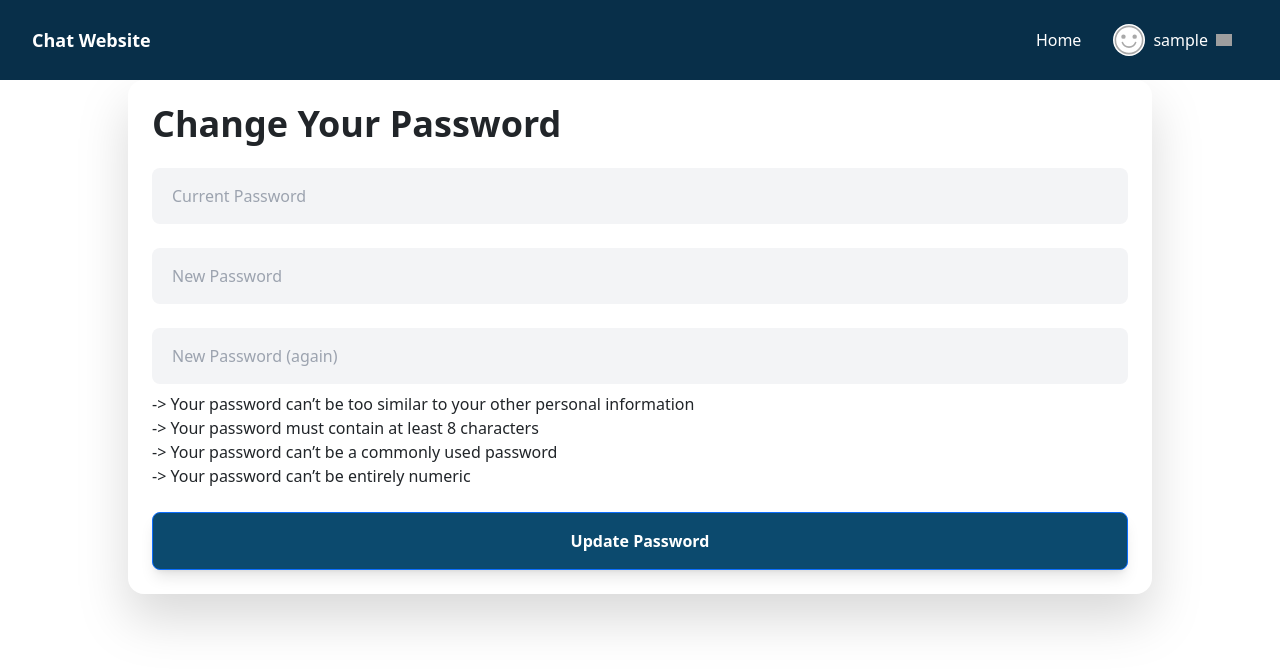
After one commit to duytha2502/TTTN_Project, a Django app: page /profile/accounts/password/change/ in a window 1280 px wide. The commit adds this page. Shown: the top 669 px of the page. Run offline with Django 5.2, Linux system fonts and the light colour scheme; the visitor is signed in with stand-in values (Sample User, id 1); parts of the project's set-up code (start-up, migrations or seed data) failed here and were passed over; some libraries are stand-ins or nearby versions; grey boxes are pictures that could not be loaded.

Commit message:
Update Change Password Feature

```diff
--- a/a_rtchat/views.py
+++ b/a_rtchat/views.py
@@ -3,7 +3,7 @@ from django.contrib.auth.decorators import login_required
 from .models import *
 from .forms import ChatmessageCreateForm
 
-# @login_required
+@login_required
 def chat_view(request):
     chat_group = get_object_or_404(ChatGroup, group_name = "public-chat")
     chat_messages = chat_group.chat_messages.all()[:30]
--- a/a_users/templates/a_users/profile_edit.html
+++ b/a_users/templates/a_users/profile_edit.html
@@ -27,8 +27,6 @@
 </form>
 
 
-
-
 <script>
 
     // This updates the avatar
--- a/a_users/urls.py
+++ b/a_users/urls.py
@@ -1,5 +1,6 @@
-from django.urls import path
+from django.urls import path, include
 from a_users.views import *
+from .views import CustomPasswordChangeView
 
 urlpatterns = [
     path('', profile_view, name="profile"),
@@ -9,4 +10,5 @@ urlpatterns = [
     path('emailchange/', profile_emailchange, name="profile-emailchange"),
     path('emailverify/', profile_emailverify, name="profile-emailverify"),
     path('delete/', profile_delete_view, name="profile-delete"),
+    path('accounts/password/change/', CustomPasswordChangeView.as_view(), name='account_change_password'),
 ]
--- a/a_users/views.py
+++ b/a_users/views.py
@@ -1,5 +1,5 @@
 from django.shortcuts import render, redirect, get_object_or_404
-from django.urls import reverse
+from django.urls import reverse, reverse_lazy
 from allauth.account.utils import send_email_confirmation
 from django.contrib.auth.decorators import login_required
 from django.contrib.auth import logout
@@ -7,6 +7,8 @@ from django.contrib.auth.models import User
 from django.contrib.auth.views import redirect_to_login
 from django.contrib import messages
 from .forms import *
+from allauth.account.views import PasswordChangeView
+
 
 def profile_view(request, username=None):
     if username:
@@ -91,3 +93,11 @@ def profile_delete_view(request):
         return redirect('home')
 
     return render(request, 'a_users/profile_delete.html')
+
+class CustomPasswordChangeView(PasswordChangeView):
+    success_url = reverse_lazy('profile')  # Tên URL bạn muốn chuyển hướng tới
+
+    def form_valid(self, form):
+        response = super().form_valid(form)
+        # Nếu bạn muốn thực hiện các logic khác trước khi chuyển hướng
+        return response
--- /dev/null
+++ b/templates/account/password_change.html
@@ -0,0 +1,41 @@
+{% extends "account/base_entrance.html" %}
+{% load allauth i18n %}
+{% block head_title %}
+    {% trans "Change Password" %}
+{% endblock head_title %}
+{% block content %}
+    <div class="custom-change-password-container">
+        <h1>{% trans "Change Your Password" %}</h1>
+        <form method="post" action="{% url 'account_change_password' %}">
+            {% csrf_token %}
+            {{ redirect_field }}
+
+            <div class="form-group">
+                {% for field in form %}
+                    <div class="field-wrapper mt-4">
+                        {{ field.label_tag }}
+                        {{ field }}
+                        {% if field.errors %}
+                            <div class="error-message">
+                                {{ field.errors }}
+                            </div>
+                        {% endif %}
+                    </div>
+                {% endfor %}
+
+                <ul class="mt-2">
+                    <li>{% trans "-> Your password can’t be too similar to your other personal information" %}</li>
+                    <li>{% trans "-> Your password must contain at least 8 characters" %}</li>
+                    <li>{% trans "-> Your password can’t be a commonly used password" %}</li>
+                    <li>{% trans "-> Your password can’t be entirely numeric" %}</li>
+                </ul>
+            </div>
+
+            <div class="form-actions mt-4">
+                <button type="submit" class="btn btn-primary">
+                    {% trans "Update Password" %}
+                </button>
+            </div>
+        </form>
+    </div>
+{% endblock content %}
--- a/templates/includes/header.html
+++ b/templates/includes/header.html
@@ -24,6 +24,7 @@
                     <ul class="hoverlist [&>li>a]:justify-end">
                         <li><a href="{% url 'profile' %}">My Profile</a></li>
                         <li><a href="{% url 'profile-edit' %}">Edit Profile</a></li>
+                        <li><a href="{% url 'account_change_password' %}">Change Password</a></li>
                         <li><a href="{% url 'profile-settings' %}">Settings</a></li>
                         <li><a href="{% url 'account_logout' %}">Log Out</a></li>
                     </ul>
```
Also changed, not shown: a_core/settings.py (line endings or trailing spaces).
